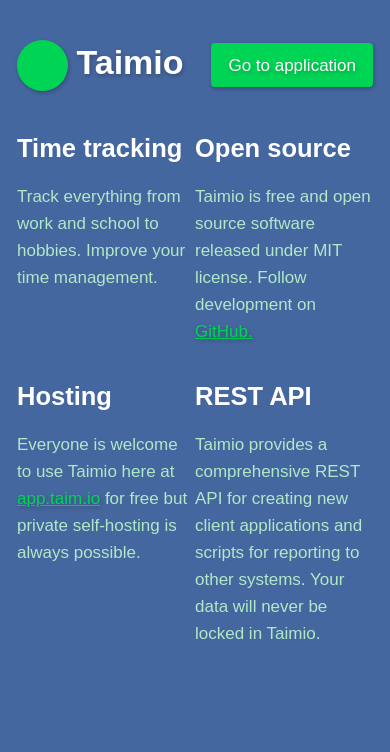
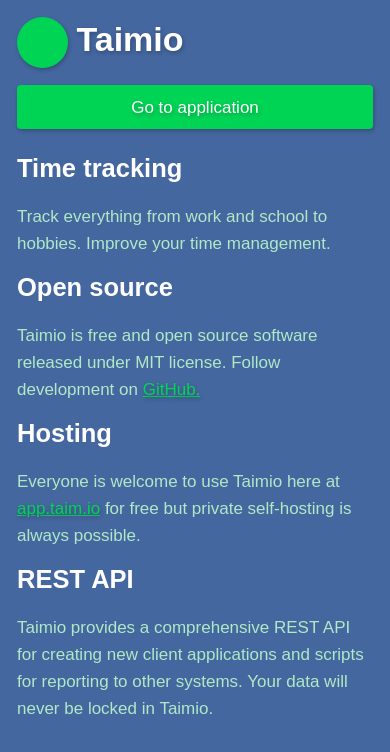
Before and after one commit to siiptuo/taimio-website, a plain HTML site: page index.html in a window 390 px wide. Drawn offline with Linux system fonts and the light colour scheme.

Commit message:
Make site responsive

```diff
--- a/index.html
+++ b/index.html
@@ -2,6 +2,7 @@
 <html>
     <head>
         <title>Taimio</title>
+        <meta name="viewport" content="width=device-width, initial-scale=1">
         <style>
 body {
     background-color: #45679f;
@@ -12,10 +13,6 @@
     font-size: 17px;
     line-height: 27px;
     padding: 1em;
-}
-section {
-    width: 50%;
-    float: left;
 }
 h1, h2 {
     color: white;
@@ -28,6 +25,7 @@
 header h1 {
     flex-grow: 1;
     text-shadow: 1px 2px 4px rgba(0, 0, 0, 0.25);
+    margin: 0;
 }
 header h1::before {
     content: '';
@@ -47,6 +45,7 @@
     text-decoration: none;
     padding: 0.5em 1em;
     box-shadow: 1px 2px 4px rgba(0, 0, 0, 0.25);
+    text-align: center;
 }
 .btn:hover {
     opacity: 0.9;
@@ -58,6 +57,38 @@
 a:hover {
     opacity: 0.9;
 }
+.sections {
+    display: flex;
+    flex-wrap: wrap;
+    margin: -0.5em;
+    margin-top: 1em;
+}
+section {
+    width: 50%;
+    padding: 0.5em;
+    box-sizing: border-box;
+}
+section h2 {
+    margin-top: 0;
+}
+section p:last-child {
+    margin-bottom: 0;
+}
+@media (max-width: 600px) {
+    section {
+        width: 100%;
+    }
+    header {
+        flex-direction: column;
+    }
+    header h1 {
+        align-self: flex-start;
+        margin-bottom: 0.5em;
+    }
+    header .btn {
+        align-self: stretch;
+    }
+}
         </style>
     </head>
     <body>
@@ -65,6 +96,7 @@
             <h1>Taimio</h1>
             <a class="btn" href="https://app.taim.io">Go to application</a>
         </header>
+        <div class="sections">
             <section>
                 <h2>Time tracking</h2>
                 <p>Track everything from work and school to hobbies. Improve your time management.</p>
@@ -81,5 +113,6 @@
                 <h2>REST API</h2>
                 <p>Taimio provides a comprehensive REST API for creating new client applications and scripts for reporting to other systems. Your data will never be locked in Taimio.</p>
             </section>
+        </div>
     </body>
 </html>
```
Lines whose indentation alone changed are shown as unchanged.
